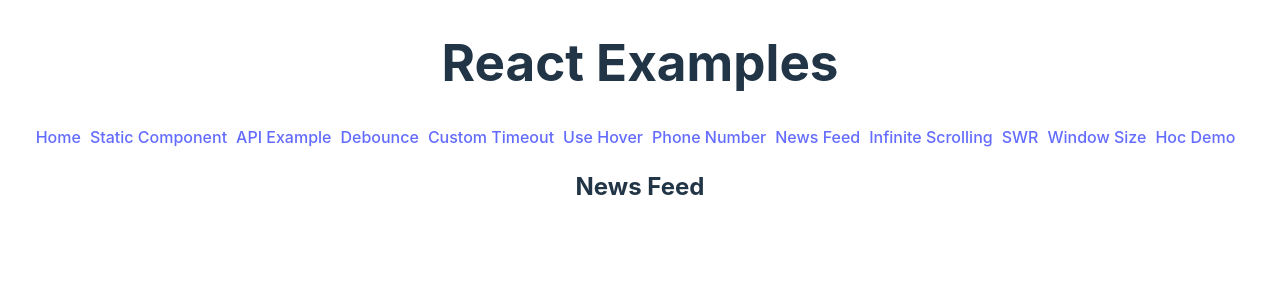
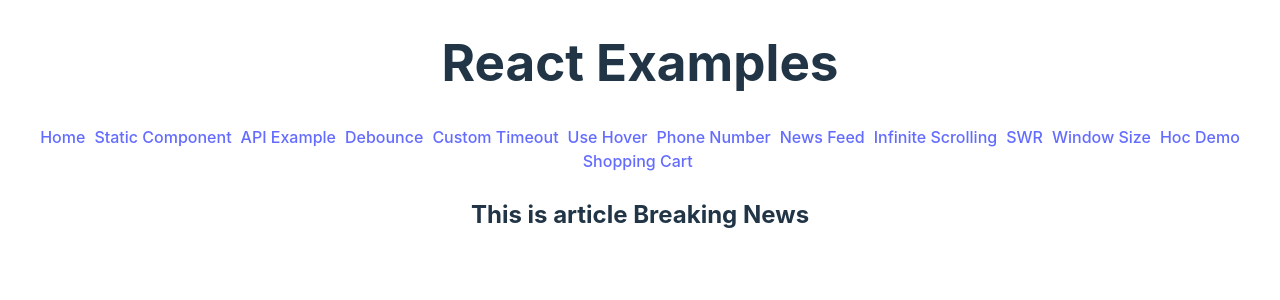
Before and after one commit to neerajrd25/react-problems, a React (Vite) app: page /newsfeed in a window 1280 px wide. Shown: the top 300 px of the page. Built offline with nearby package versions, Linux system fonts and the light colour scheme.

Commit message:
UseContext ex started

```diff
--- a/src/App.tsx
+++ b/src/App.tsx
@@ -12,6 +12,7 @@ import { InfiniteScrolling } from './components/InfiniteScrolling';
 import { SWR } from './components/SWR';
 import { WindowSize } from './components/WindowSize';
 import { HocDemo } from './components/HocDemo';
+import { ShoppingCart } from './components/ShoppingCart';
 
 const navlinks = [
   { path: '/', name: 'Home', component: <Home /> },
@@ -25,9 +26,8 @@ const navlinks = [
   { path: '/infinite-scrolling', name: 'Infinite Scrolling',  component: <InfiniteScrolling /> },
   { path: '/swr', name: 'SWR',  component: <SWR /> },
   { path: '/window-size', name: 'Window Size',  component: <WindowSize/> },
-  { path: '/hoc', name: 'Hoc Demo',  component: <HocDemo/> }
-
-
+  { path: '/hoc', name: 'Hoc Demo',  component: <HocDemo/> },
+  { path: '/shopping', name: 'Shopping Cart',  component: <ShoppingCart/> }
 ];
 
 function App() {
--- a/src/components/NewsFeed.tsx
+++ b/src/components/NewsFeed.tsx
@@ -4,8 +4,14 @@ export const NewsFeed = () => {
   return (<>
     <><div>
       <h2>
-        News Feed
+        <Article title={{ heading: 'Breaking News'}} />
       </h2>
     </div></>
   </>)
 }
+
+const Article = (props) => {
+  // props are readonly
+  // props.title.heading ='Not so news';
+  return <p>This is article {props.title.heading}</p>
+}
--- a/src/components/PhoneNumberInput.tsx
+++ b/src/components/PhoneNumberInput.tsx
@@ -47,6 +47,13 @@ const PhoneNumberInput = ({ maxLength = 10 }) => {
     }
   }, [phone]);
 
+  useEffect(()=>{
+    console.log('2nd effect') // this will run only once
+  },[])
+  useEffect(()=>{
+    console.log('3nd effect') // this will everytime changes
+  })
+
   return (
     <>
       <input value={phone}  type="text" ref={inputRef} placeholder="Formatted Phone Number"
--- /dev/null
+++ b/src/components/ShoppingCart.tsx
@@ -0,0 +1,6 @@
+export const ShoppingCart = () => {
+
+  return (<>
+    <h1>Shopping Cart</h1>
+  </>)
+}
```
Also changed, not shown: src/context/shopping-cart.context.ts (added).
